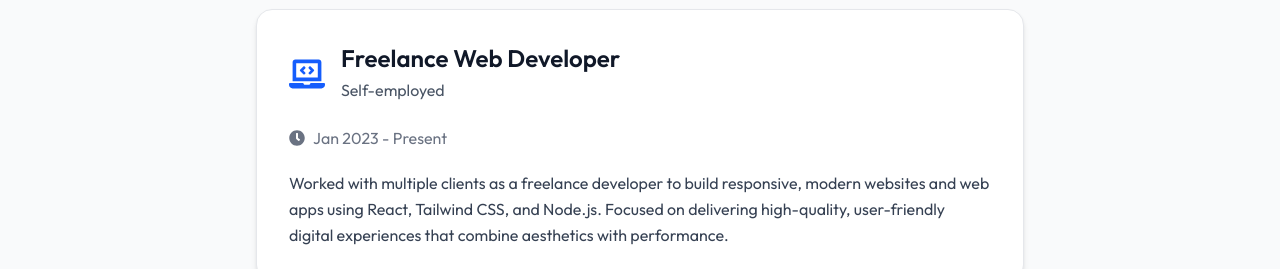
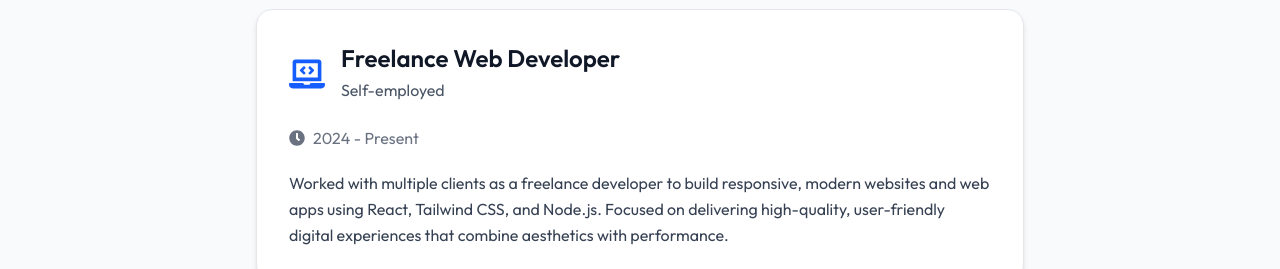
Before and after one commit to Zaid401/Portfolio-main, a Next.js app: page / in a window 1280 px wide. Shown: the part 2560-2829 px from the top of the page. Built offline with nearby package versions, Linux system fonts and the light colour scheme; a web font is replaced by a local one.

Commit message:
just doing some changes.

```diff
--- a/app/components/Projects.jsx
+++ b/app/components/Projects.jsx
@@ -261,7 +261,7 @@ export default function Projects() {
 
         <div className="flex items-center text-gray-500 gap-2 mb-4">
           <FaClock />
-          <p>Jan 2023 - Present</p>
+          <p>2024 - Present</p>
         </div>
 
         <p className="text-gray-700 leading-relaxed">
```
